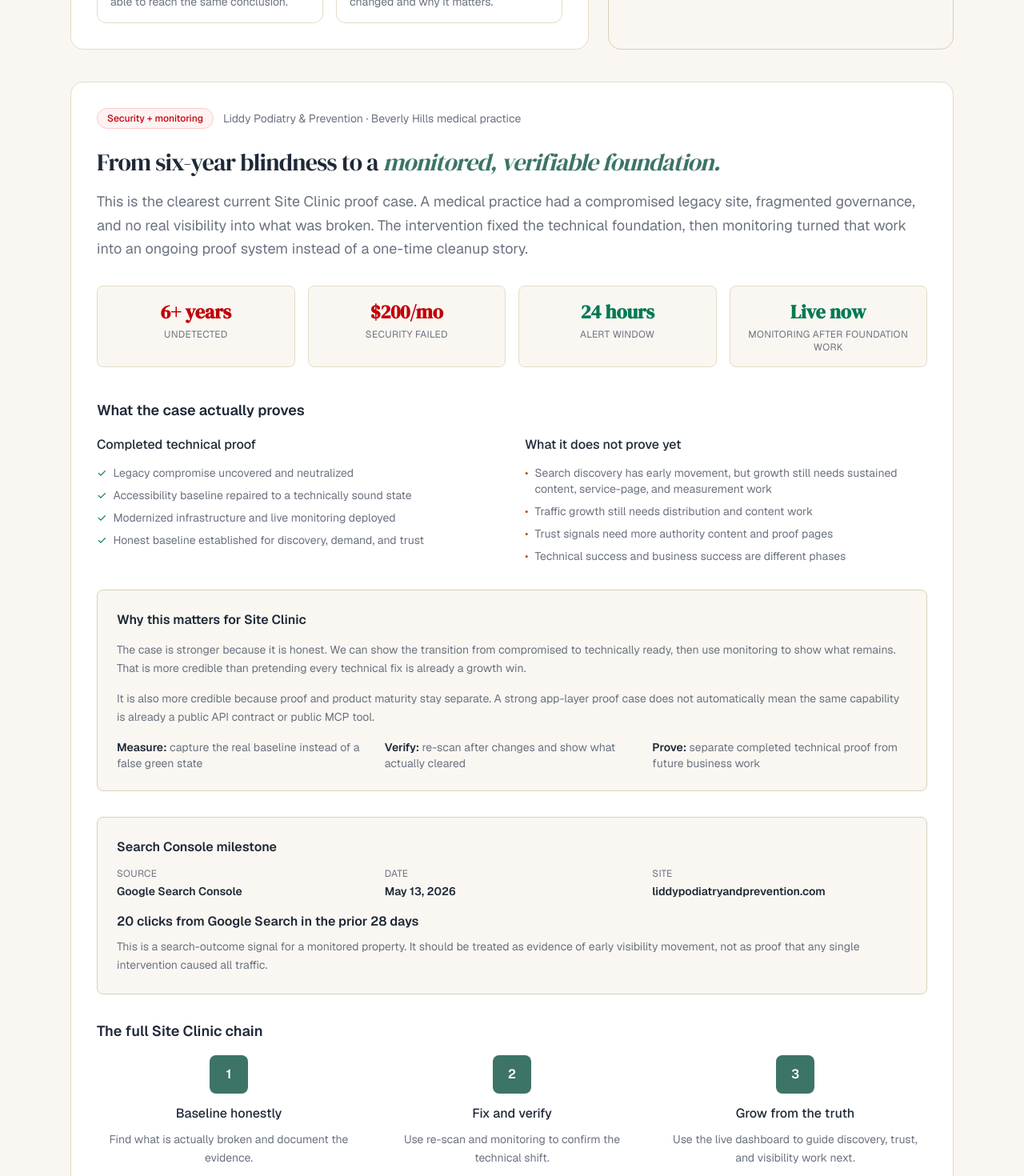
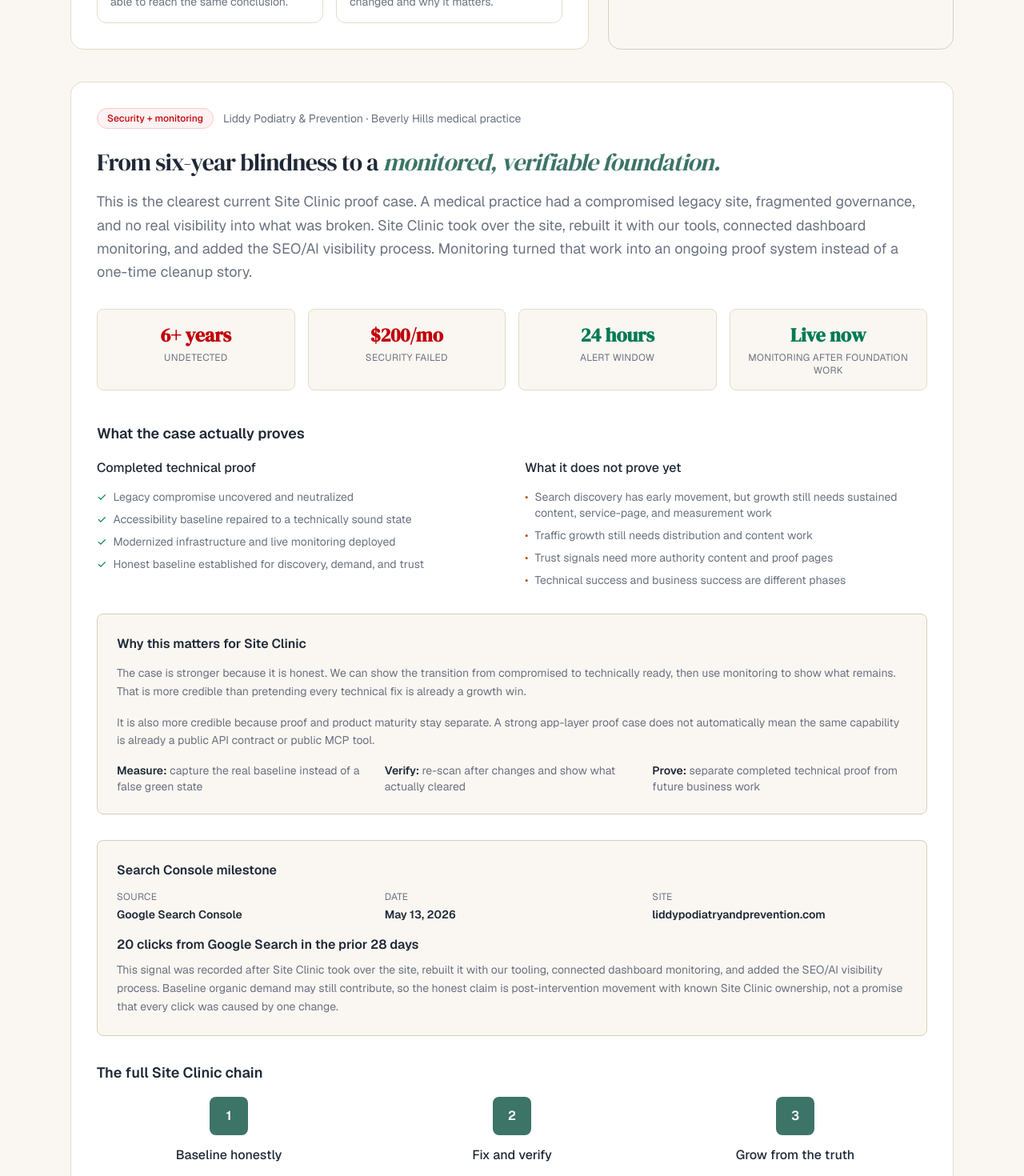
Before and after one commit to drjliddy-max/siteclinic-web, a Next.js app: page /case-studies in a window 1280 px wide. Shown: the part 700-2170 px from the top of the page at 80% size. Built offline with nearby package versions, Linux system fonts and the light colour scheme.

Commit message:
Clarify Liddy proof ownership

```diff
--- a/src/app/case-studies/page.tsx
+++ b/src/app/case-studies/page.tsx
@@ -84,7 +84,7 @@
     site: "liddypodiatryandprevention.com",
     signal: "20 clicks from Google Search in the prior 28 days",
     note:
-      "This is a search-outcome signal for a monitored property. It should be treated as evidence of early visibility movement, not as proof that any single intervention caused all traffic.",
+      "This signal was recorded after Site Clinic took over the site, rebuilt it with our tooling, connected dashboard monitoring, and added the SEO/AI visibility process. Baseline organic demand may still contribute, so the honest claim is post-intervention movement with known Site Clinic ownership, not a promise that every click was caused by one change.",
   },
 ];
 
@@ -313,9 +313,11 @@
             <p className="text-[var(--color-ink-soft)] text-lg leading-relaxed mb-8">
               This is the clearest current Site Clinic proof case. A medical
               practice had a compromised legacy site, fragmented governance,
-              and no real visibility into what was broken. The intervention
-              fixed the technical foundation, then monitoring turned that work
-              into an ongoing proof system instead of a one-time cleanup story.
+              and no real visibility into what was broken. Site Clinic took
+              over the site, rebuilt it with our tools, connected dashboard
+              monitoring, and added the SEO/AI visibility process. Monitoring
+              turned that work into an ongoing proof system instead of a
+              one-time cleanup story.
             </p>
 
             <div className="grid grid-cols-2 md:grid-cols-4 gap-4 mb-10">
```
